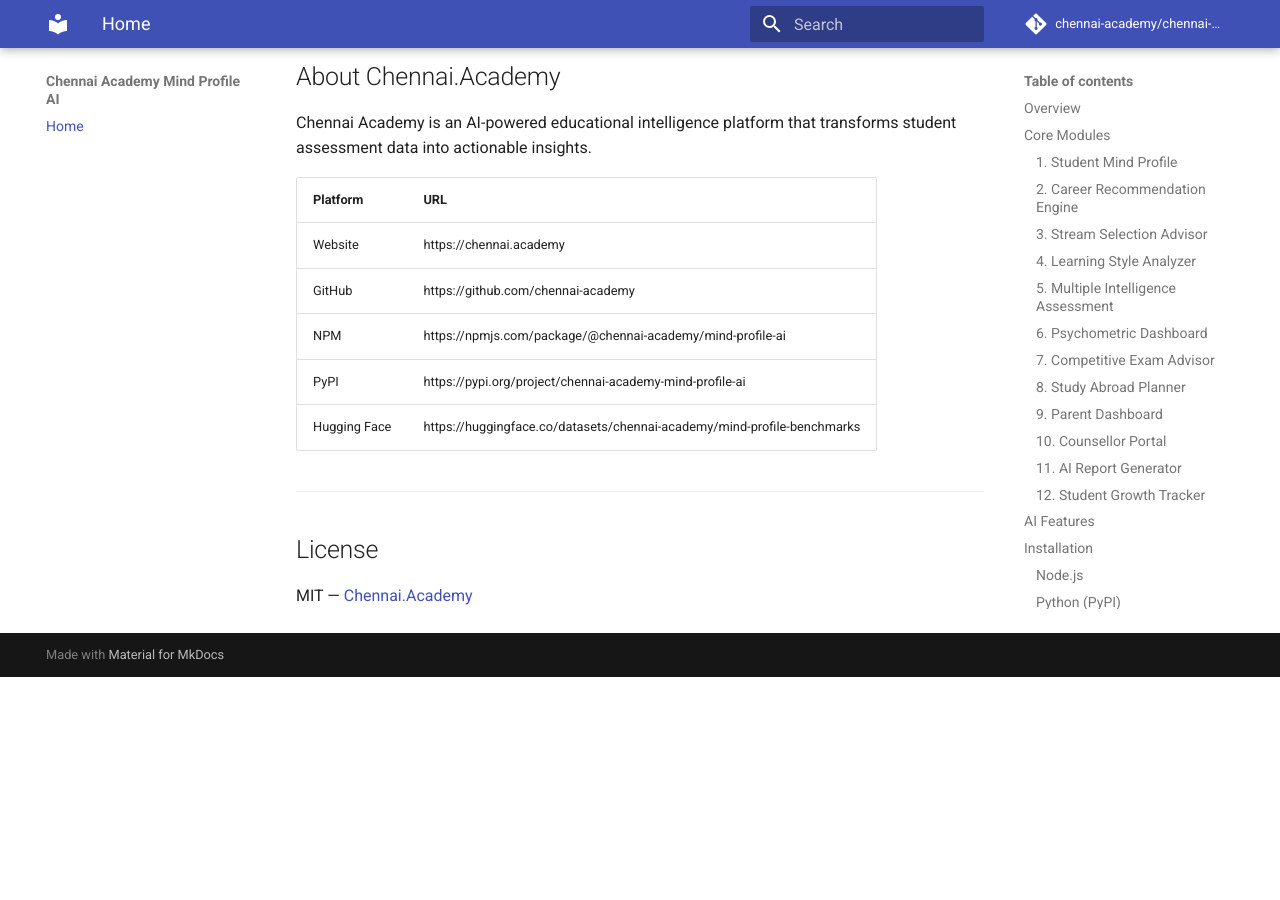
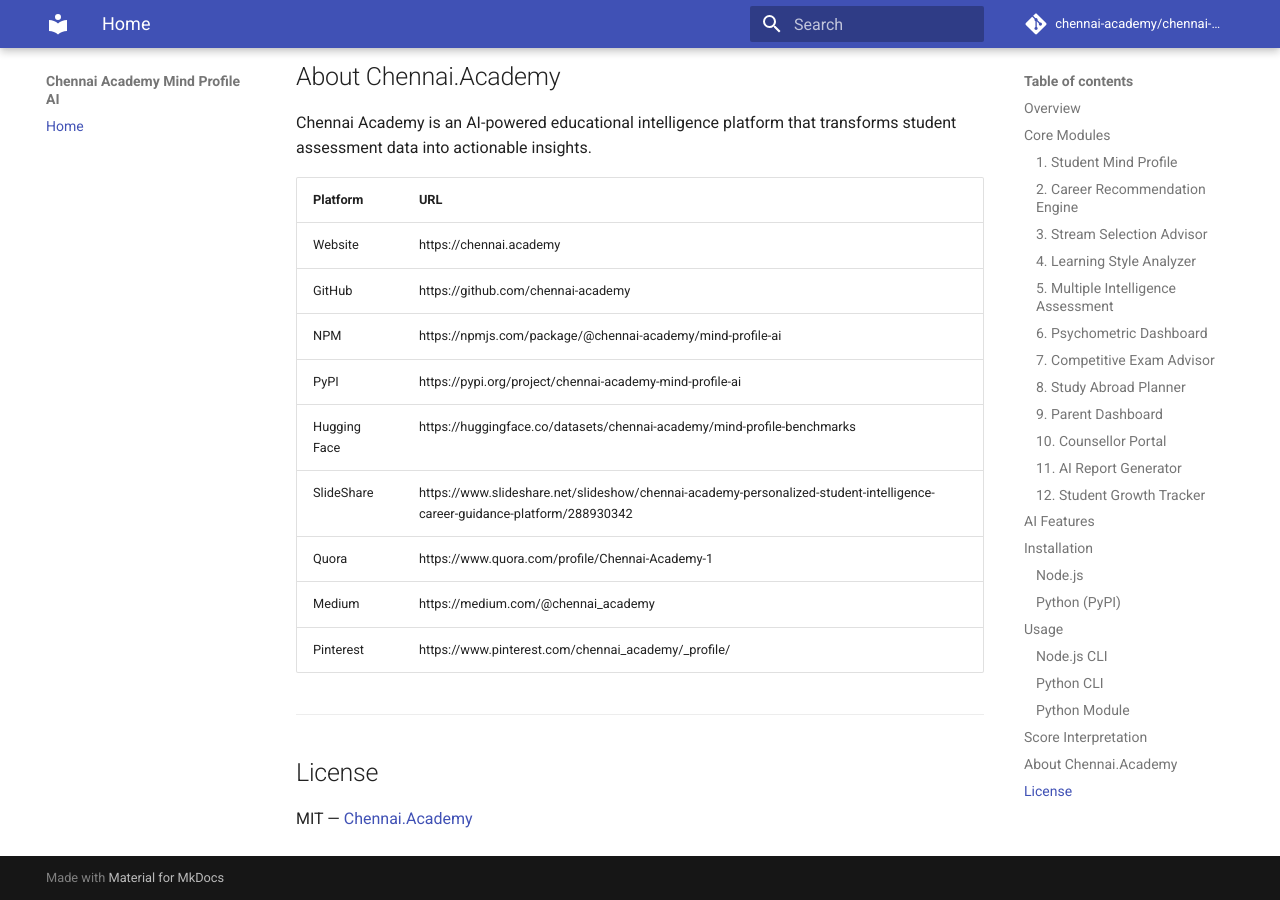
Before and after one commit to chennai-academy/chennai-academy-mind-profile-ai, an MkDocs documentation site: the page built from docs/index.md, in a window 1280 px wide and 900 px high, scrolled down 3870 px. Built offline with MkDocs 1.6.1 and Material for MkDocs 9.7.7, drawn with Linux system fonts in a browser that asks for light colours; comment, search, counter and statistics services are not loaded; before the commit the page ends 4547 px from its top, so only the background shows below that.

Commit message:
Update documentation with additional resource links
Added links to SlideShare, Quora, Medium, and Pinterest.

```diff
--- a/docs/index.md
+++ b/docs/index.md
@@ -126,6 +126,10 @@
 | NPM | https://npmjs.com/package/@chennai-academy/mind-profile-ai |
 | PyPI | https://pypi.org/project/chennai-academy-mind-profile-ai |
 | Hugging Face | https://huggingface.co/datasets/chennai-academy/mind-profile-benchmarks |
+| SlideShare | https://www.slideshare.net/slideshow/chennai-academy-personalized-student-intelligence-career-guidance-platform/288930342 |
+| Quora | https://www.quora.com/profile/Chennai-Academy-1 |
+| Medium | https://medium.com/@chennai_academy |
+| Pinterest | https://www.pinterest.com/chennai_academy/_profile/ |
 
 ---
 
```
